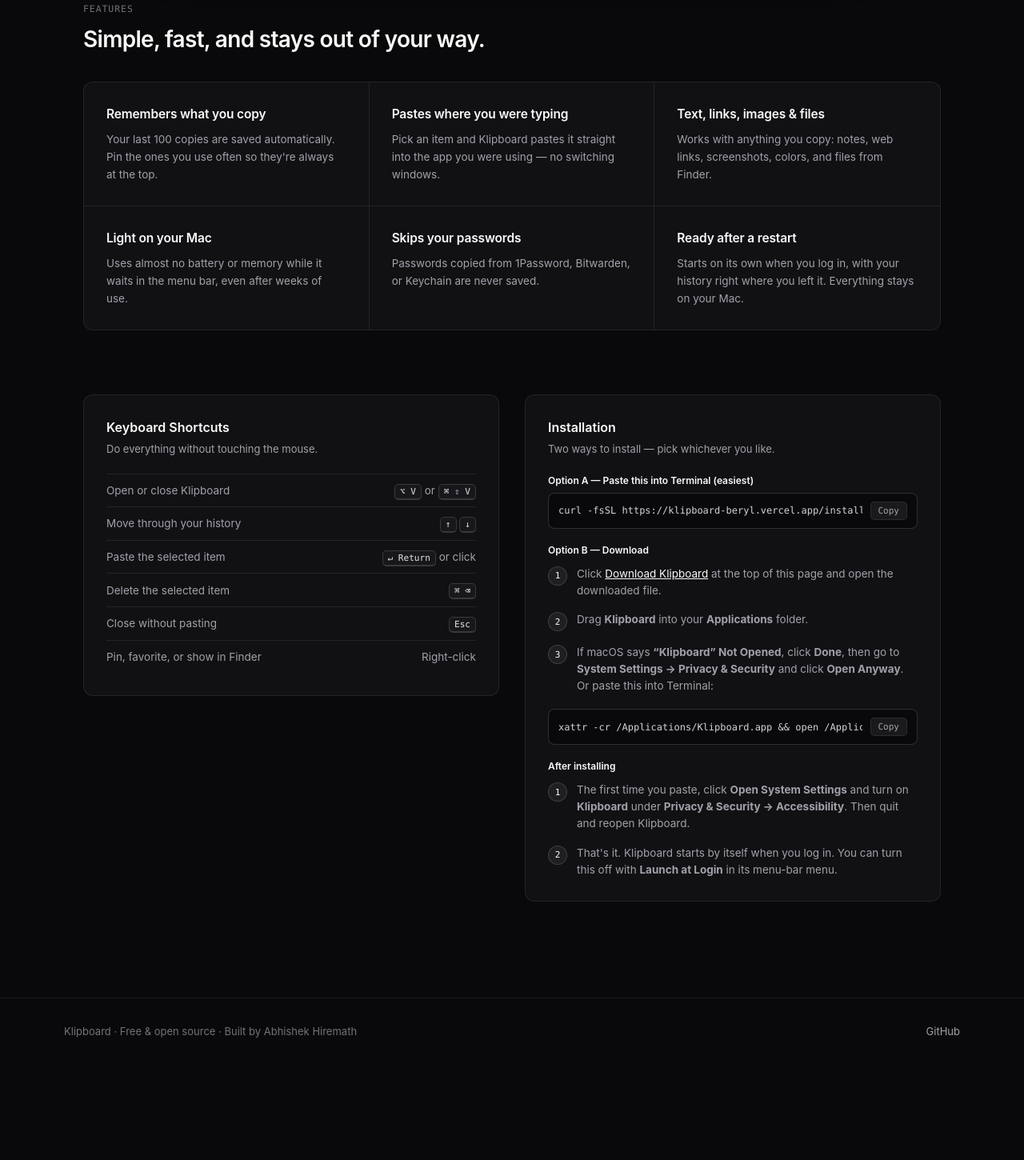
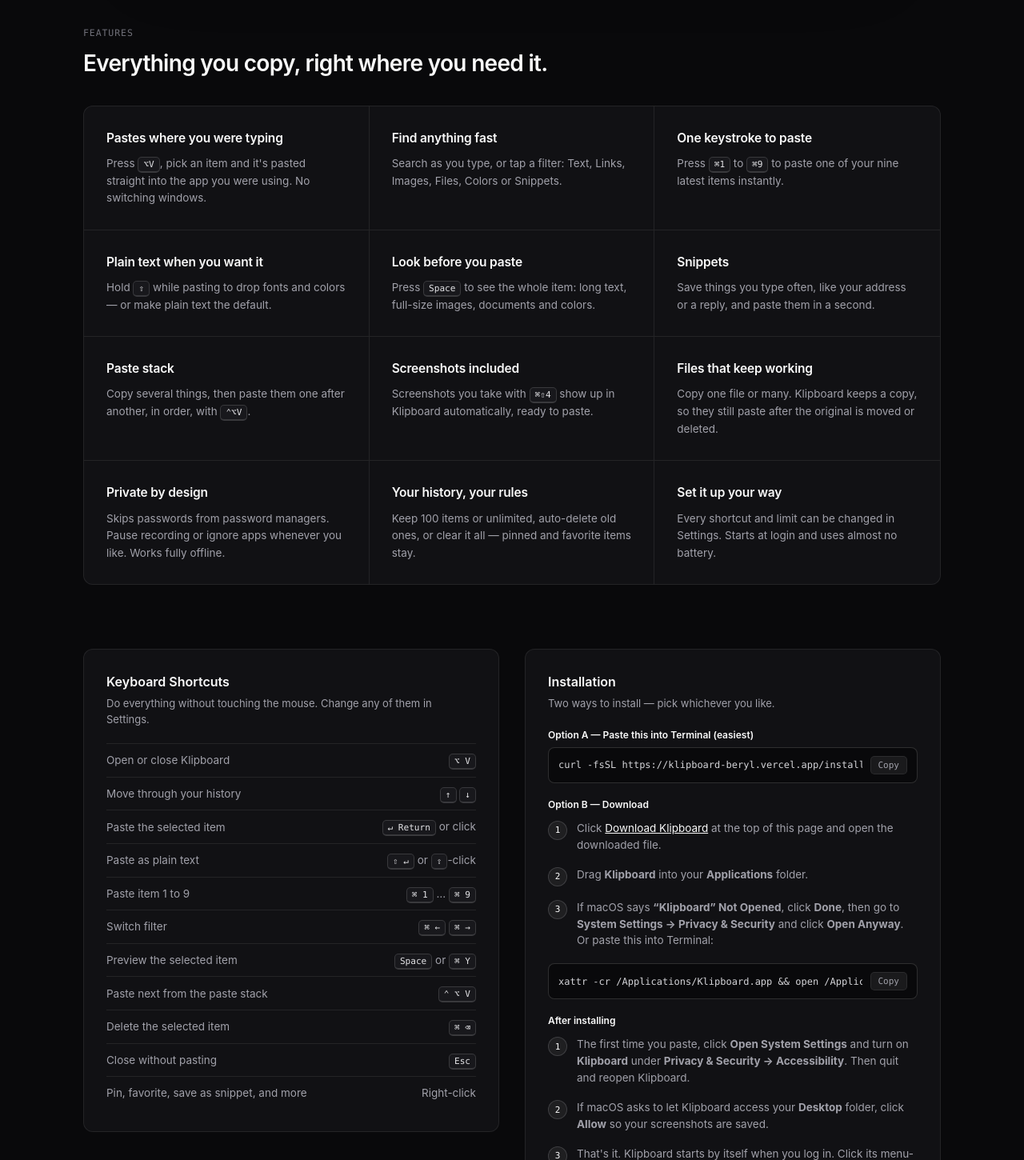
Before and after one commit to akai-49/Klipboard, a plain HTML site: page docs/index.html in a window 1280 px wide. Shown: the part 1350-2800 px from the top of the page at 80% size. Before the commit the page ends 2681 px from the top, so only its background shows below. Drawn offline with Linux system fonts and the light colour scheme.

Commit message:
Release 0.2.0: universal build, version from project.yml, updated website and README
- build-release.sh builds arm64 + x86_64 and reads version/build from project.yml
- Release workflow publishes to v<version> with Klipboard.dmg for releases/latest
- install.sh and Homebrew cask always fetch the latest release
- Website and README describe all 0.2 features and shortcuts

```diff
--- a/docs/index.html
+++ b/docs/index.html
@@ -4,7 +4,7 @@
   <meta charset="UTF-8" />
   <meta name="viewport" content="width=device-width, initial-scale=1.0" />
   <title>Klipboard — Clipboard History for Mac</title>
-  <meta name="description" content="Klipboard remembers everything you copy on your Mac. Press Option+V to find it again and paste it anywhere." />
+  <meta name="description" content="Klipboard remembers everything you copy on your Mac — text, links, images, screenshots and files. Press Option+V to find it again and paste it anywhere. Free, private and works offline." />
   <link rel="icon" type="image/png" href="icon.png" />
   <style>
     :root {
@@ -525,7 +525,7 @@
       </div>
       <h1>Clipboard history that feels built into macOS.</h1>
       <p class="hero-lead">
-        Klipboard remembers everything you copy. Press <kbd>⌥V</kbd> anywhere, find what you need, and click it — it's pasted right where you were typing.
+        Klipboard remembers everything you copy — text, links, images, screenshots and files. Press <kbd>⌥V</kbd> anywhere, find what you need, and it's pasted right where you were typing.
       </p>
       <div class="hero-actions">
         <a id="download" href="Klipboard.dmg" class="btn-download" download>
@@ -560,33 +560,57 @@
     <section id="features">
       <div class="section-head">
         <div class="section-kicker">Features</div>
-        <h2 class="section-title">Simple, fast, and stays out of your way.</h2>
+        <h2 class="section-title">Everything you copy, right where you need it.</h2>
       </div>
 
       <div class="bento-grid">
         <div class="bento-item">
-          <h3>Remembers what you copy</h3>
-          <p>Your last 100 copies are saved automatically. Pin the ones you use often so they're always at the top.</p>
+          <h3>Pastes where you were typing</h3>
+          <p>Press <kbd>⌥V</kbd>, pick an item and it's pasted straight into the app you were using. No switching windows.</p>
         </div>
         <div class="bento-item">
-          <h3>Pastes where you were typing</h3>
-          <p>Pick an item and Klipboard pastes it straight into the app you were using — no switching windows.</p>
+          <h3>Find anything fast</h3>
+          <p>Search as you type, or tap a filter: Text, Links, Images, Files, Colors or Snippets.</p>
         </div>
         <div class="bento-item">
-          <h3>Text, links, images &amp; files</h3>
-          <p>Works with anything you copy: notes, web links, screenshots, colors, and files from Finder.</p>
+          <h3>One keystroke to paste</h3>
+          <p>Press <kbd>⌘1</kbd> to <kbd>⌘9</kbd> to paste one of your nine latest items instantly.</p>
         </div>
         <div class="bento-item">
-          <h3>Light on your Mac</h3>
-          <p>Uses almost no battery or memory while it waits in the menu bar, even after weeks of use.</p>
+          <h3>Plain text when you want it</h3>
+          <p>Hold <kbd>⇧</kbd> while pasting to drop fonts and colors — or make plain text the default.</p>
         </div>
         <div class="bento-item">
-          <h3>Skips your passwords</h3>
-          <p>Passwords copied from 1Password, Bitwarden, or Keychain are never saved.</p>
+          <h3>Look before you paste</h3>
+          <p>Press <kbd>Space</kbd> to see the whole item: long text, full-size images, documents and colors.</p>
         </div>
         <div class="bento-item">
-          <h3>Ready after a restart</h3>
-          <p>Starts on its own when you log in, with your history right where you left it. Everything stays on your Mac.</p>
+          <h3>Snippets</h3>
+          <p>Save things you type often, like your address or a reply, and paste them in a second.</p>
+        </div>
+        <div class="bento-item">
+          <h3>Paste stack</h3>
+          <p>Copy several things, then paste them one after another, in order, with <kbd>⌃⌥V</kbd>.</p>
+        </div>
+        <div class="bento-item">
+          <h3>Screenshots included</h3>
+          <p>Screenshots you take with <kbd>⌘⇧4</kbd> show up in Klipboard automatically, ready to paste.</p>
+        </div>
+        <div class="bento-item">
+          <h3>Files that keep working</h3>
+          <p>Copy one file or many. Klipboard keeps a copy, so they still paste after the original is moved or deleted.</p>
+        </div>
+        <div class="bento-item">
+          <h3>Private by design</h3>
+          <p>Skips passwords from password managers. Pause recording or ignore apps whenever you like. Works fully offline.</p>
+        </div>
+        <div class="bento-item">
+          <h3>Your history, your rules</h3>
+          <p>Keep 100 items or unlimited, auto-delete old ones, or clear it all — pinned and favorite items stay.</p>
+        </div>
+        <div class="bento-item">
+          <h3>Set it up your way</h3>
+          <p>Every shortcut and limit can be changed in Settings. Starts at login and uses almost no battery.</p>
         </div>
       </div>
     </section>
@@ -594,12 +618,12 @@
     <section class="split-section">
       <div id="shortcuts" class="box-panel">
         <h3>Keyboard Shortcuts</h3>
-        <p class="sub">Do everything without touching the mouse.</p>
+        <p class="sub">Do everything without touching the mouse. Change any of them in Settings.</p>
         <table class="shortcut-table">
           <tbody>
             <tr>
               <td>Open or close Klipboard</td>
-              <td><kbd>⌥ V</kbd> or <kbd>⌘ ⇧ V</kbd></td>
+              <td><kbd>⌥ V</kbd></td>
             </tr>
             <tr>
               <td>Move through your history</td>
@@ -610,6 +634,26 @@
               <td><kbd>↵ Return</kbd> or click</td>
             </tr>
             <tr>
+              <td>Paste as plain text</td>
+              <td><kbd>⇧ ↵</kbd> or <kbd>⇧</kbd>-click</td>
+            </tr>
+            <tr>
+              <td>Paste item 1 to 9</td>
+              <td><kbd>⌘ 1</kbd> … <kbd>⌘ 9</kbd></td>
+            </tr>
+            <tr>
+              <td>Switch filter</td>
+              <td><kbd>⌘ ←</kbd> <kbd>⌘ →</kbd></td>
+            </tr>
+            <tr>
+              <td>Preview the selected item</td>
+              <td><kbd>Space</kbd> or <kbd>⌘ Y</kbd></td>
+            </tr>
+            <tr>
+              <td>Paste next from the paste stack</td>
+              <td><kbd>⌃ ⌥ V</kbd></td>
+            </tr>
+            <tr>
               <td>Delete the selected item</td>
               <td><kbd>⌘ ⌫</kbd></td>
             </tr>
@@ -618,7 +662,7 @@
               <td><kbd>Esc</kbd></td>
             </tr>
             <tr>
-              <td>Pin, favorite, or show in Finder</td>
+              <td>Pin, favorite, save as snippet, and more</td>
               <td>Right-click</td>
             </tr>
           </tbody>
@@ -646,7 +690,8 @@
         <div style="font-size: 12px; font-weight: 600; color: var(--text); margin: 18px 0 10px;">After installing</div>
         <ol class="install-steps">
           <li><span>The first time you paste, click <strong>Open System Settings</strong> and turn on <strong>Klipboard</strong> under <strong>Privacy &amp; Security → Accessibility</strong>. Then quit and reopen Klipboard.</span></li>
-          <li><span>That's it. Klipboard starts by itself when you log in. You can turn this off with <strong>Launch at Login</strong> in its menu-bar menu.</span></li>
+          <li><span>If macOS asks to let Klipboard access your <strong>Desktop</strong> folder, click <strong>Allow</strong> so your screenshots are saved.</span></li>
+          <li><span>That's it. Klipboard starts by itself when you log in. Click its menu-bar icon for <strong>Settings</strong>, <strong>Paste Stack</strong>, <strong>Pause</strong> and <strong>Clear History</strong>.</span></li>
         </ol>
       </div>
     </section>
```
Also changed, not shown: 6 other files.
